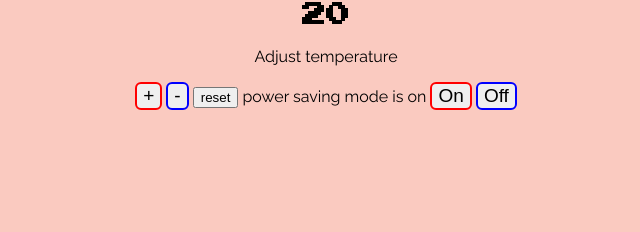
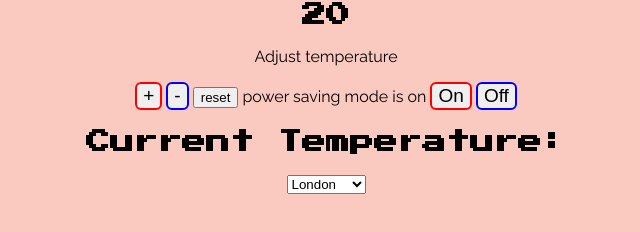
Before and after one commit to funmia/thermostat-challenge, a plain HTML site: page index.html in a window 1280 px wide. Shown: the part 72-304 px from the top of the page, without its empty margins (314-954 px from the left). Drawn offline with nearby package versions, Linux system fonts and the light colour scheme.

Commit message:
added select city

```diff
--- a/index.html
+++ b/index.html
@@ -23,6 +23,15 @@
     <button type="button" class="button psm-off" id="powersaving-off">Off</button>
   </p>
 </section>
+<section>
+  <h1>Current Temperature:<span id="current-temperature"></span></h1>
+  <select id="current-city">
+    <option value = "london">London</option>
+    <option value = "newyork">New York</option>
+    <option value = "paris">Paris</option>
+    <option value = "tokyo">Tokyo</option>
+  </select>
+</section>
 
 <script src="https://ajax.googleapis.com/ajax/libs/jquery/3.2.1/jquery.min.js"></script>
 <script src="src/thermostat.js"></script>
--- a/interface.js
+++ b/interface.js
@@ -34,4 +34,10 @@ $(document).ready(function(){
     $('#temperature').attr('class', thermostat.getEnergyUsage());
   }
 
+  $('#current-city').change(function(){
+    var city = $('#current-city').val()
+    $.get('http://api.openweathermap.org/data/2.5/weather?q=' + city + '&appid=daf41bb7aaab3c1e708dd343d71919fc&units=metric', function(data) {
+    $('#current-temperature').text(data.main.temp);
+  })
+  })
 });
```
